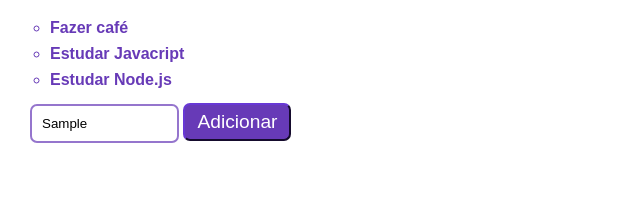
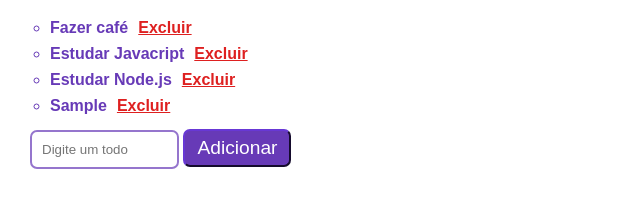
Before and after one commit to HandzOn/Todo_App, a plain HTML site: page index.html in a window 1280 px wide. Both pictures are taken after typing "Sample" into the empty fields and a click on the button "Adicionar". Shown: the whole page, without its empty margins (0-640 px from the left). Drawn offline with Linux system fonts and the light colour scheme.

Commit message:
Complete application

```diff
--- a/index.js
+++ b/index.js
@@ -9,12 +9,36 @@ var todos = [
 ];
 
 function renderTodos() {
+  listElement.innerHTML = '';
   for (var todo of todos) {
     var todoElement = document.createElement('li');
     var todoText = document.createTextNode(todo);
+    var linkElement = document.createElement('a');
+    linkElement.setAttribute('href', '#');
+    var position = todos.indexOf(todo);
+    linkElement.setAttribute('onclick', 'deleteTodo(' + position + ')');
+    var linkText = document.createTextNode('Excluir');
+
+    linkElement.appendChild(linkText);
     todoElement.appendChild(todoText);
+    todoElement.appendChild(linkElement);
+
     listElement.appendChild(todoElement);
   }
 }
 
+function addTodo() {
+  var todoText = inputElement.value;
+  todos.push(todoText);
+  inputElement.value = '';
+  renderTodos();
+}
+
+function deleteTodo(position) {
+  todos.splice(position, 1);
+  renderTodos();
+}
+
 renderTodos();
+
+buttonElement.onclick = addTodo;
--- a/styles.css
+++ b/styles.css
@@ -46,4 +46,5 @@ body {
 
 #app ul li a {
     color: #de2020;
+    margin-left: 10px;
 }
```
